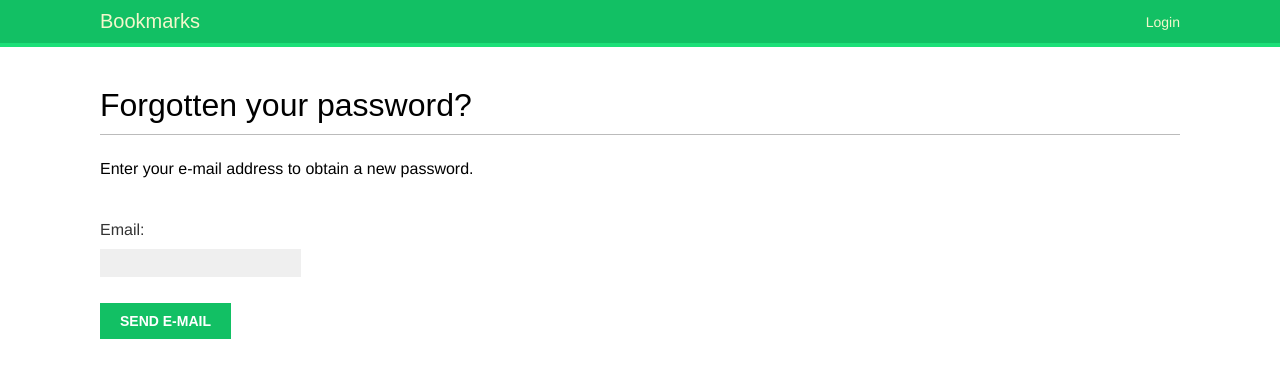
After one commit to stuartelimu/bookmarks, a Django app: page /account/password_reset/ in a window 1280 px wide. The commit adds this page. Shown: the top 378 px of the page. Run offline with Django 3.2, Linux system fonts and the light colour scheme; some web fonts are replaced.

Commit message:
add password reset functionality

```diff
--- a/account/templates/registration/login.html
+++ b/account/templates/registration/login.html
@@ -17,6 +17,7 @@
         <input type="hidden" name="next" value="{{ next }}">
         <input type="submit" value="Log-in">
     </form>
+    <p><a href="{% url 'password_reset' %}">Forgotten your password?</a></p>
 </div>
 
 {% endblock content %}
--- /dev/null
+++ b/account/templates/registration/password_reset_email.html
@@ -0,0 +1,2 @@
+Someone asked for a password reset for email {{ email }}. Follow the link: {{ protocol }}://{{ domain }}{% url 'password_reset_confirm' uidb64=uid token=token %}
+Your username, in case you've forgotten: {{ user.get_username }}
--- /dev/null
+++ b/account/templates/registration/password_reset_form.html
@@ -0,0 +1,15 @@
+{% extends 'base.html' %}
+
+{% block title %}Reset your password{% endblock title %}
+
+{% block content %}
+
+<h1>Forgotten your password?</h1>
+<p>Enter your e-mail address to obtain a new password.</p>
+<form action="." method="post">
+    {{ form.as_p }}
+    <p><input type="submit" value="Send e-mail"></p>
+    {% csrf_token %}
+</form>
+
+{% endblock content %}
--- a/account/urls.py
+++ b/account/urls.py
@@ -9,5 +9,10 @@ urlpatterns = [
     path('', views.dashboard, name='dashboard'),
     path('password_change/', auth_views.PasswordChangeView.as_view(), name='password_change'),
     path('password_change/done/', auth_views.PasswordChangeDoneView.as_view(), name='password_change_done'),
+    path('password_reset/', auth_views.PasswordResetView.as_view(), name='password_reset'),
+    path('password_reset/done/', auth_views.PasswordResetDoneView.as_view(), name='password_reset_done'),
+    path('reset/<uidb64>/<token>/', auth_views.PasswordResetConfirmView.as_view(), name='password_reset_confirm'),
+    path('reset/done/', auth_views.PasswordResetCompleteView.as_view(), name='password_reset_complete'),
+
 
 ]
--- a/bookmarks/settings.py
+++ b/bookmarks/settings.py
@@ -129,3 +129,5 @@ DEFAULT_AUTO_FIELD = 'django.db.models.BigAutoField'
 LOGIN_REDIRECT_URL = 'dashboard'
 LOGIN_URL = 'login'
 LOGOUT_URL = 'logout'
+
+EMAIL_BACKEND = 'django.core.mail.backends.console.EmailBackend'
```
Also changed, not shown: account/templates/registration/password_reset_ confirm.html (added, +20 -0 lines), account/templates/registration/password_reset_complete.html (added, +10 -0 lines), account/templates/registration/password_reset_done.html (added, +11 -0 lines).
